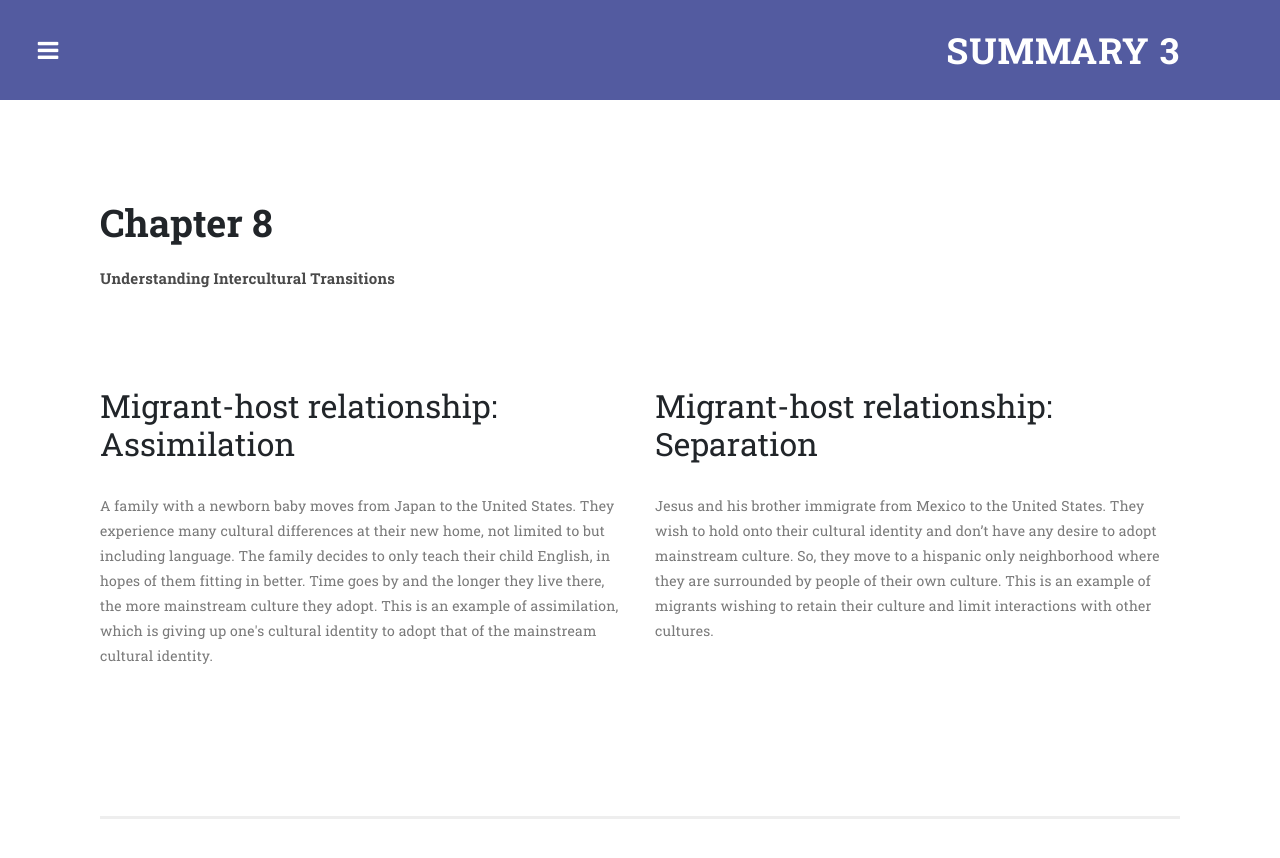
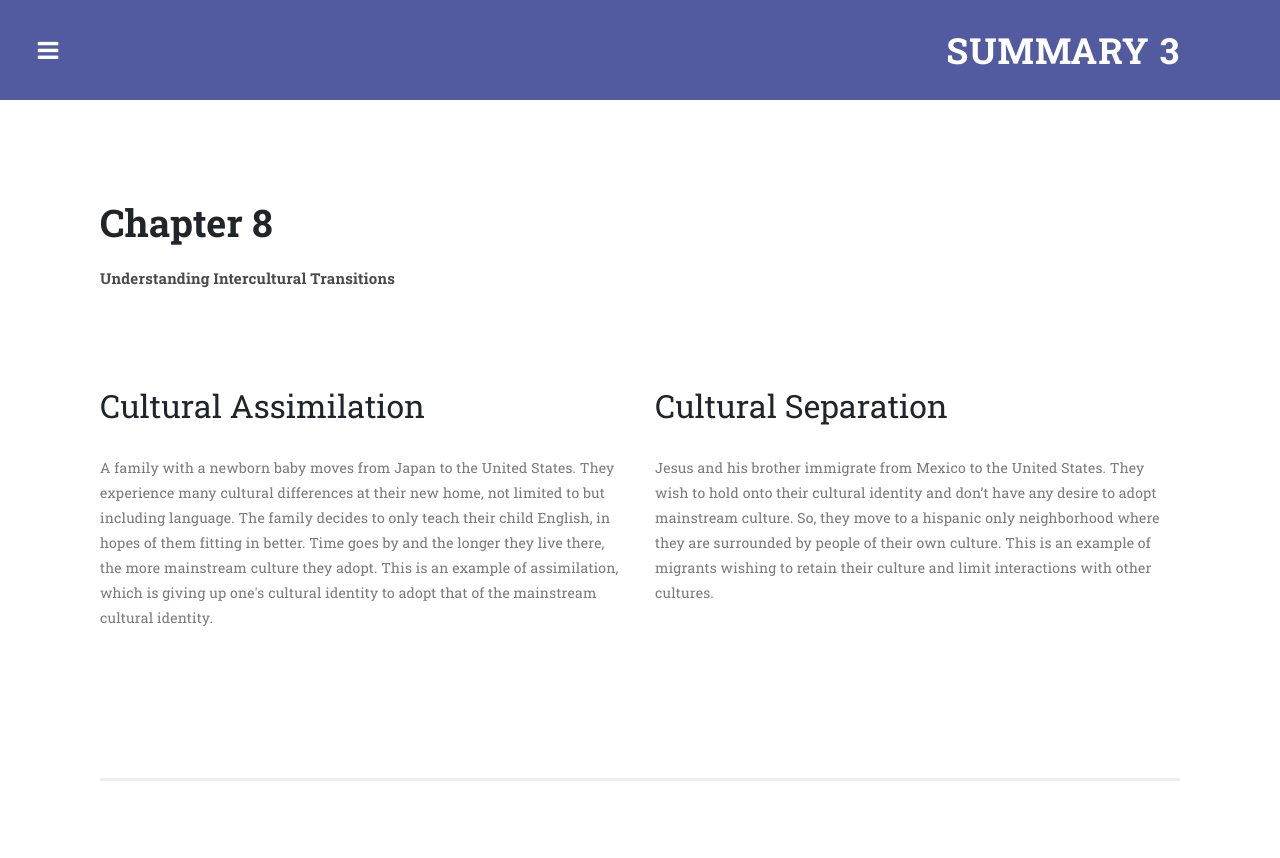
Before and after one commit to benwallace5/benwallace5.github.io, a plain HTML site: page chapter8.html in a window 1280 px wide. Drawn offline with Linux system fonts and the light colour scheme.

Commit message:
Update chapter8.html

```diff
--- a/chapter8.html
+++ b/chapter8.html
@@ -59,13 +59,13 @@ https://templatemo.com/tm-529-ramayana
 
                <div class="row">
                   <div class="col-md-6">
-						<h2>Migrant-host relationship: Assimilation</h2>
+						<h2>Cultural Assimilation</h2>
                       <p>A family with a newborn baby moves from Japan to the United States. They experience many cultural differences at their new home, not limited to but including language. The family decides to only teach their child English, in hopes of them fitting in better. Time goes by and the longer they live there, the more mainstream culture they adopt. This is an example of assimilation, which is giving up one's cultural identity to adopt that of the mainstream cultural identity.</p>
                       <br><br>
 
                   </div>
                   <div class="col-md-6">
-						<h2>Migrant-host relationship: Separation</h2>
+						<h2>Cultural Separation</h2>
                       <p>Jesus and his brother immigrate from Mexico to the United States. They wish to hold onto their cultural identity and don’t have any desire to adopt mainstream culture. So, they move to a hispanic only neighborhood where they are surrounded by people of their own culture. This is an example of migrants wishing to retain their culture and limit interactions with other cultures.
 </p>
 
```
